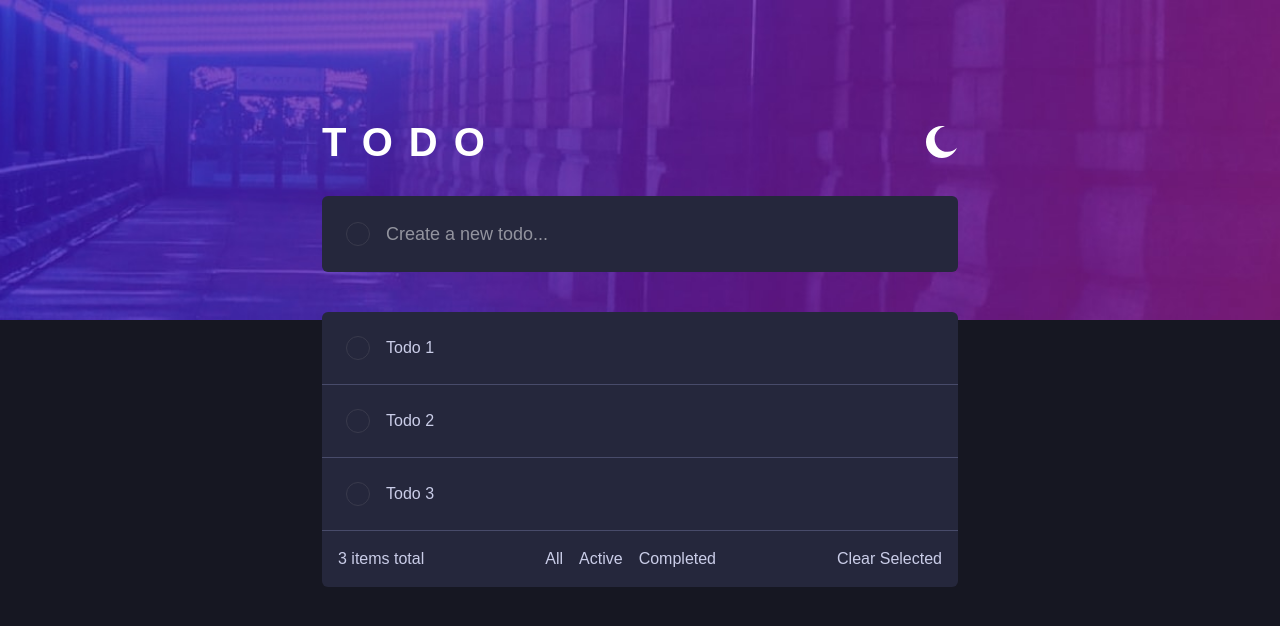
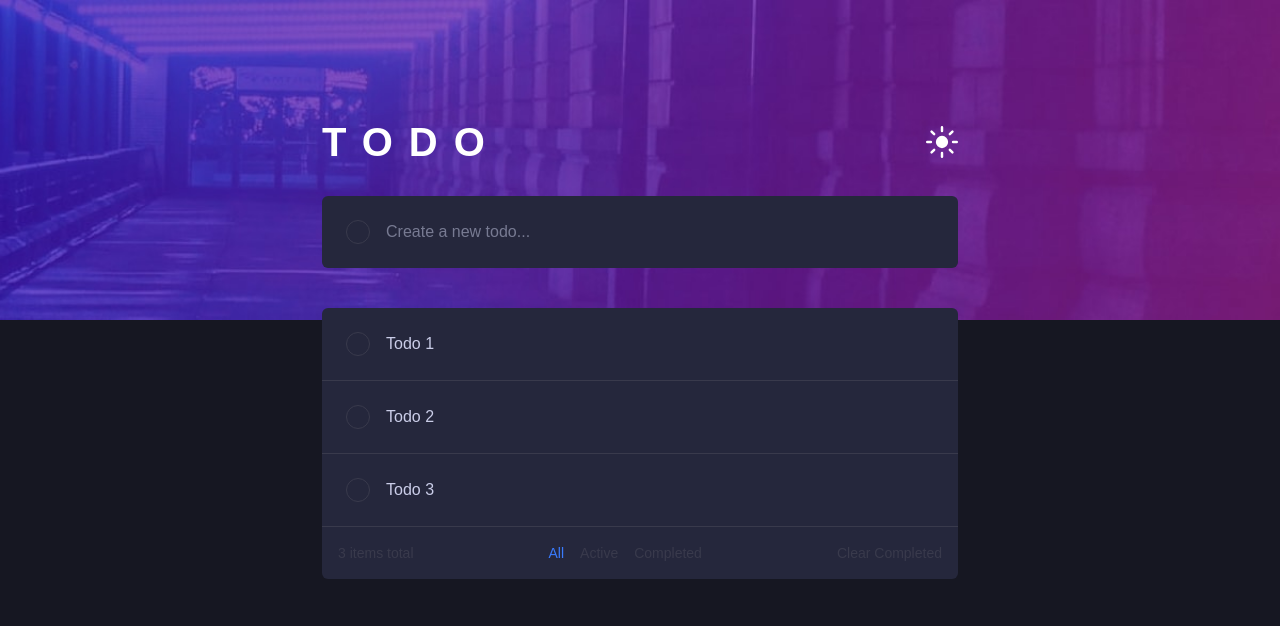
Before and after one commit to Eric-ArcoVerde/frontendmentor-todolist, a React (Vite) app: page / in a window 1280 px wide. Shown: the top 626 px of the page. Built offline with nearby package versions, Linux system fonts and the light colour scheme; a web font is replaced by a local one.

Commit message:
feat: finalizado a troca de temas

```diff
--- a/src/App.tsx
+++ b/src/App.tsx
@@ -1,11 +1,18 @@
 import TodoForm from "./components/TodoForm"
 import TodoHeader from "./components/TodoHeader"
 import TodoList from "./components/TodoList"
+import {themeConfig} from "./context/theme"
+import { useContext } from "react"
+import { ThemeContext } from "./context/ThemeContext"
+
 
 function App() {
+
+  const {theme} = useContext(ThemeContext)
+
   return (
-    <main className="bg-dark-navy-950 h-screen">
-      <div className="bg-[url('/images/bg-desktop-dark.jpg')] h-80 bg-cover bg-center">
+    <main className={`${themeConfig[theme].layout.backgroundColor} h-screen`}>
+      <div className={`${themeConfig[theme].layout.heroClass} h-80 bg-cover bg-center`}>
         <div className="max-w-[43.75rem] m-auto p-8">
           <TodoHeader></TodoHeader>
 
--- a/src/components/TodoForm/index.tsx
+++ b/src/components/TodoForm/index.tsx
@@ -1,13 +1,20 @@
+import { useContext } from "react"
+import { themeConfig } from "../../context/theme"
+import { ThemeContext } from "../../context/ThemeContext"
+
 const TodoForm = () => {
+
+  const { theme } = useContext(ThemeContext)
+
     return (
         <form className="relative mb-10">
-            <span className="absolute w-6 h-6 border border-dark-purple-800 top-1/2 transform -translate-y-1/2 rounded-full left-6"></span>
+            <span className={`absolute w-6 h-6 border ${themeConfig[theme].todo.borderColor} top-1/2 transform -translate-y-1/2 rounded-full left-6`}></span>
 
             <input
               type="text"
               placeholder="Create a new todo..."
               name="todo"
-              className="bg-dark-navy-900 w-full text-white rounded-md py-6 pl-16 outline-none text-lg"
+              className={`${themeConfig[theme].todo.backgroundColor} w-full ${themeConfig[theme].todo.textColor} rounded-md py-6 pl-16 outline-none text-lg"`}
             />
           </form>
     )
--- a/src/components/TodoHeader/index.tsx
+++ b/src/components/TodoHeader/index.tsx
@@ -1,18 +1,17 @@
-import IconSun from '/images/icon-sun.svg'
 import { themeConfig } from '../../context/theme' //aqui importamos o objeto do tema, para consumir o contexto precisa de um hook
 import { ThemeContext } from '../../context/ThemeContext'
 import { useContext } from 'react'
 
 const TodoHeader = () => {
 
-  const { theme, toogleTheme } = useContext(ThemeContext) //é o hook do useContext, aqui desestrutura o objeto. theme representa o tema atual e toogleTheme a função que faz a troca do tema
+  const { theme, toggleTheme } = useContext(ThemeContext) //é o hook do useContext, aqui desestrutura o objeto. theme representa o tema atual e toggleTheme a função que faz a troca do tema
 
   return (
     <header className='flex justify-between mb-6 pt-20'>
 
       <h1 className='text-white text-[2.5rem] font-bold tracking-[1rem]'>TODO</h1>
 
-      <button className='cursor-pointer' onClick={toogleTheme}>
+      <button className='cursor-pointer' onClick={toggleTheme}>
         <img className='w-8 h-8' src={`${themeConfig[theme].icon}`} alt="Alternar tema" />
       </button>
     </header>
--- a/src/components/TodoList/index.tsx
+++ b/src/components/TodoList/index.tsx
@@ -1,3 +1,7 @@
+import { useContext } from "react"
+import { ThemeContext } from "../../context/ThemeContext"
+import { themeConfig } from "../../context/theme"
+
 const todos = [
   { id: 1, text: "Todo 1" },
   { id: 2, text: "Todo 2" },
@@ -5,28 +9,33 @@ const todos = [
 ]
 
 const TodoList = () => {
-    return(
-        <div className="bg-dark-navy-900 rounded-md">
+
+  const { theme } = useContext(ThemeContext)
+
+  return (
+    <div className={`${themeConfig[theme].todo.backgroundColor} rounded-md`}>
       <ul>
         {todos.map((todo) => (
-                <li className="p-6 border-b border-light-navy-850" key={todo.id}>
+          <li className={`p-6 border-b ${themeConfig[theme].todo.borderColor}`} key={todo.id}>
             <div className="flex items-center gap-4">
-                    <button className="w-6 h-6 border border-dark-purple-800 rounded-full cursor-pointer"></button>
-                    <p className="text-light-purple-300">{todo.text}</p>
+              <button className={`w-6 h-6 border ${themeConfig[theme].todo.borderColor} rounded-full cursor-pointer`}></button>
+              <p className={`${themeConfig[theme].todo.textColor}`}>
+                {todo.text}
+              </p>
             </div>
           </li>
         ))}
       </ul>
 
-            <div className="flex justify-between p-4 text-light-purple-300">
+      <div className={`text-sm flex justify-between p-4 ${themeConfig[theme].layout.textColor}`}>
         <p>{todos.length} items total</p>
         <div className="flex gap-4">
-                <button>All</button>
+          <button className="text-bright-blue-500">All</button>
           <button>Active</button>
           <button>Completed</button>
         </div>
 
-              <button>Clear Selected</button>
+        <button>Clear Completed</button>
       </div>
     </div>
   )
--- a/src/context/ThemeContext.tsx
+++ b/src/context/ThemeContext.tsx
@@ -12,13 +12,13 @@ export const ThemeProvider = ({children} : ThemeProviderProps) => {
 
     const [theme, setTheme] = useState<ThemeName>('dark')
 
-    const toogleTheme = () => { //Troca o thema com base no que estava armazenado antes
+    const toggleTheme = () => { //Troca o thema com base no que estava armazenado antes
         setTheme((prev) => (prev === "dark" ? "light" : "dark"));
     }
 
     return (
         // Value é  o valor que vai ser dado quando quisermos que o contexto seja consumido por alguem. Funciona como uma mochila que tudo o que coloca nela os filhos vão poder acessar com o useContent. O que quer acessar de fora do contexto
-        <ThemeContext.Provider value={{theme, toogleTheme}}>
+        <ThemeContext.Provider value={{theme, toggleTheme}}>
             {children}
         </ThemeContext.Provider>
 
--- a/src/context/theme.ts
+++ b/src/context/theme.ts
@@ -5,27 +5,29 @@ export const themeConfig = {
     light: {
         name: "light",
         layout: {
+            heroClass: 'theme-light',
             backgroundColor: 'bg-light-purple-300',
-            textColor: 'text-light-navy-850'
+            textColor: 'text-light-gray-600'
         },
         todo: {
             backgroundColor: 'bg-light-bg',
             borderColor: 'border-light-purple-300',
-            textColor: 'text-light-navy-850'
+            textColor: 'text-light-navy-850',
         },
-        icon: IconSun
+        icon: MoonIcon
     },
     dark: {
         name: "dark",
         layout: {
+            heroClass: 'theme-dark',
             backgroundColor: 'bg-dark-navy-950',
-            textColor: 'text-dark-purple-300'
+            textColor: 'text-dark-purple-800',
         },
         todo: {
             backgroundColor: 'bg-dark-navy-900',
             borderColor: 'border-dark-purple-800',
-            textColor: 'text-dark-purple-300'
+            textColor: 'text-dark-purple-300',
         },
-        icon: MoonIcon
+        icon: IconSun
     }
 }
--- a/src/styles/globals.css
+++ b/src/styles/globals.css
@@ -19,15 +19,15 @@
 @theme {
   /* Primary */
   --color-bright-blue-500: hsl(220, 98%, 61%);
-  --color-light-blue-start: hsl(192, 100%, 67%)
-  --color-light-blue-end: hsl(280, 87%, 65%)
+  --color-light-blue-start: hsl(192, 100%, 67%);
+  --color-light-blue-end: hsl(280, 87%, 65%);
 
 
   /* Gradient */
-  --gradient-check: linear-gradient(
+  /* --gradient-check: linear-gradient(
     hsl(192, 100%, 67%),
     hsl(280, 87%, 65%)
-  );
+  ); */
 
   /* ===================== */
   /* 🌞 Light Theme */
@@ -56,3 +56,14 @@
 body{
     font-family: var(--font-primary);
 }
+
+/* Cria classes personalizadas, elas são adicionadas ao estilo base do Tailwind, chama como o tailwind normal */
+@layer base {
+  .theme-light{
+    @apply bg-[url('/images/bg-desktop-light.jpg')] bg-cover bg-no-repeat bg-center h-80;
+  }
+
+  .theme-dark{
+    @apply bg-[url('/images/bg-desktop-dark.jpg')] bg-cover bg-no-repeat bg-center h-80;
+  }
+}
```
Lines whose indentation alone changed are shown as unchanged.
